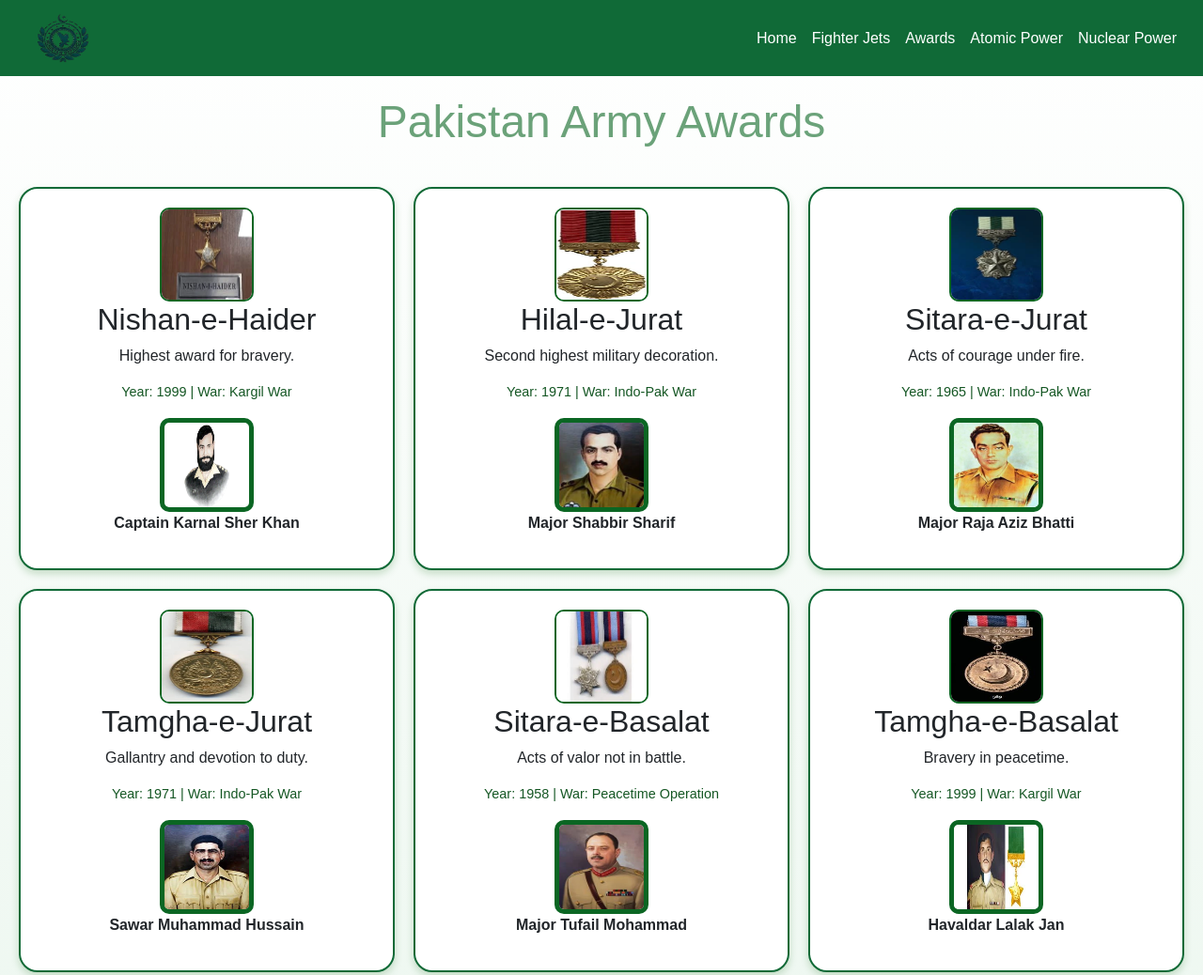
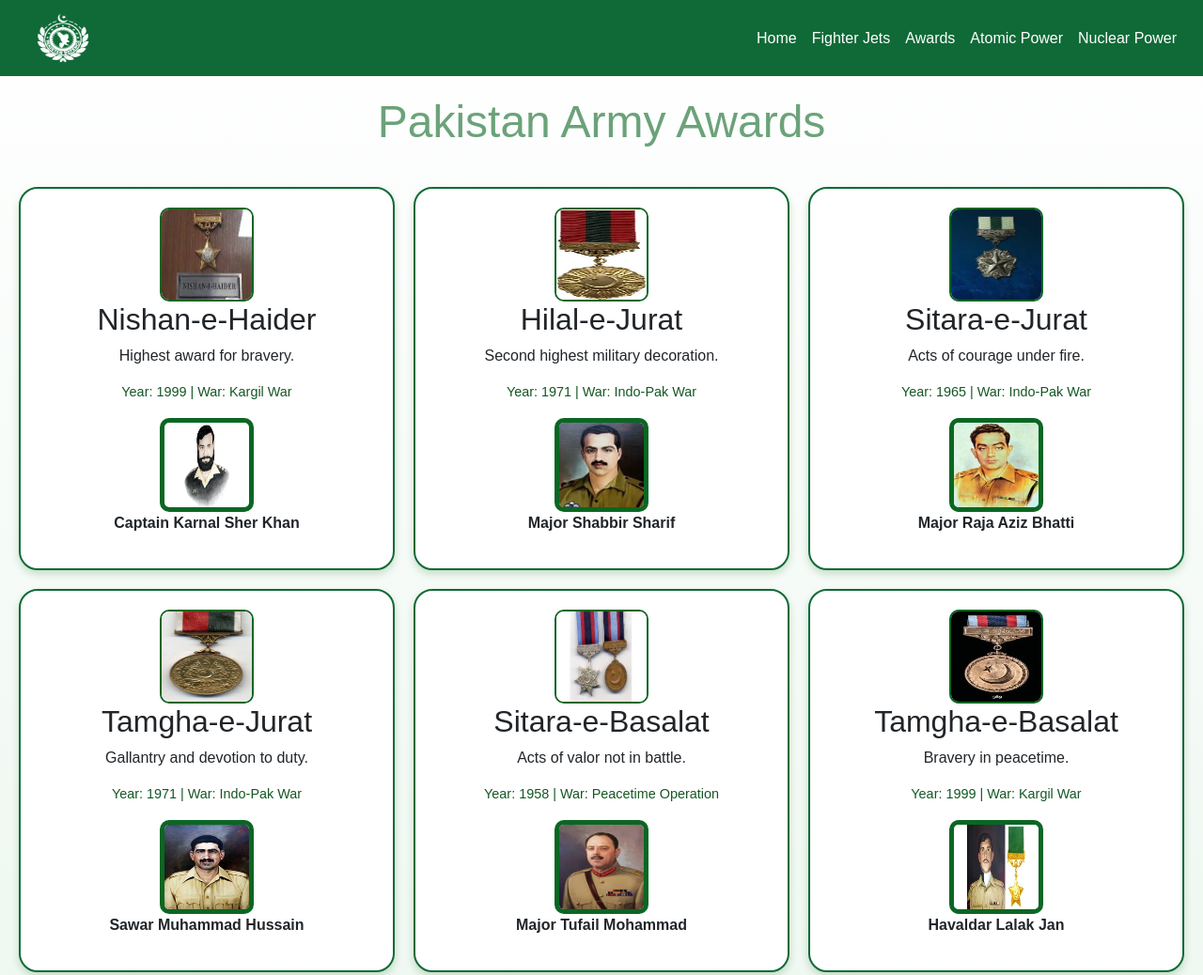
Before and after one commit to ArsalanShah3/pakistan, a plain HTML site: page awords/award.html in a window 1280 px wide. Shown: the top 1038 px of the page at 94% size. Drawn offline with Linux system fonts and the light colour scheme.

Commit message:
update 5 files

```diff
--- a/Pakistan/style.css
+++ b/Pakistan/style.css
@@ -145,3 +145,9 @@ h2{
   height: 55px;
   width: auto; /* Preserve the logo aspect ratio */
 }
+
+
+
+.navbar-brand img{
+  filter: brightness(0) invert(1);
+}
--- a/awords/award.html
+++ b/awords/award.html
@@ -19,6 +19,9 @@
         color: #106A37;
         /* padding: 20px; */
       }
+      .navbar-brand img{
+  filter: brightness(0) invert(1);
+}
       h1 {
         text-align: center;
         font-size: 3em;
--- a/css/style.css
+++ b/css/style.css
@@ -135,3 +135,6 @@ footer {
   opacity: 0;
   visibility: hidden;
 }
+.navbar-brand img{
+  filter: brightness(0) invert(1);
+}
--- a/nuclear power/style.css
+++ b/nuclear power/style.css
@@ -217,3 +217,8 @@ body {
   width: auto; /* Preserve the logo aspect ratio */
   margin-top: 0px;
 }
+
+
+.navbar-brand img{
+  filter: brightness(0) invert(1);
+}
--- a/pak/css/style.css
+++ b/pak/css/style.css
@@ -58,3 +58,6 @@ footer {
   height: 55px;
   width: auto; /* Preserve the logo aspect ratio */
 }
+.navbar-brand img{
+  filter: brightness(0) invert(1);
+}
```
